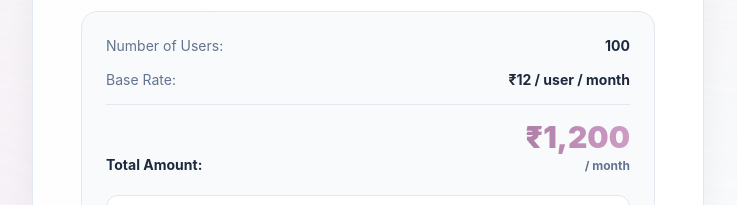
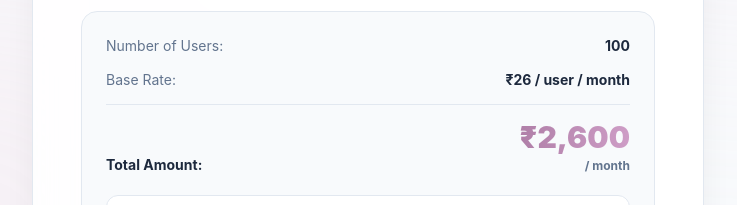
Before and after one commit to cgs-official-website/School-Management-System-Official, a React (Vite) app: page /register in a window 1280 px wide. Shown: the part 566-771 px from the top of the page, without its empty margins (272-1009 px from the left). Built offline with nearby package versions, Linux system fonts and the light colour scheme; no server answers; the database is empty.

Commit message:
fix: Resolve StaffAssignment reference error and lingering popup during import, and update pricing base rate to 26 in SchoolRegistration

```diff
--- a/src/pages/Admin/StaffAssignment.jsx
+++ b/src/pages/Admin/StaffAssignment.jsx
@@ -35,6 +35,7 @@ export default function StaffAssignment() {
 
   // Upload Modal State
   const [uploadModalOpen, setUploadModalOpen] = useState(false);
+  const [selectedStaffForUpload, setSelectedStaffForUpload] = useState(null);
   const [uploadFile, setUploadFile] = useState(null);
   const [uploading, setUploading] = useState(false);
 
@@ -240,6 +241,7 @@ export default function StaffAssignment() {
   const handleUpload = async () => {
     if (!uploadFile) return;
     setUploading(true);
+    setUploadModalOpen(false);
 
     // BULK IMPORT LOGIC
       const loadingToastId = toast.loading("Processing bulk import...");
--- a/src/pages/SchoolRegistration.jsx
+++ b/src/pages/SchoolRegistration.jsx
@@ -226,7 +226,7 @@ export default function SchoolRegistration() {
   ];
 
   // Pricing calculations
-  const pricePerUserPerMonth = 12;
+  const pricePerUserPerMonth = 26;
   const yearlyDiscountRate = 0.10; // 10%
   const numUsers = parseInt(formData.userCount, 10) || 0;
   const isCalculatorInvalid = numUsers <= 0 || calculatorError !== '';
@@ -415,7 +415,7 @@ export default function SchoolRegistration() {
                         </div>
                         <div className="flex justify-between items-center">
                           <span>Base Rate:</span>
-                          <span className="font-bold text-slate-800">₹12 / user / month</span>
+                          <span className="font-bold text-slate-800">₹26 / user / month</span>
                         </div>
                         {formData.billingCycle === 'yearly' && !isCalculatorInvalid && (
                           <div className="flex justify-between items-center text-primary-600">
@@ -575,7 +575,7 @@ export default function SchoolRegistration() {
                           </div>
                         </div>
                         <ul className="space-y-2 text-sm text-slate-600">
-                          <li className="flex items-center gap-2"><Check size={16} className="text-primary-500"/> Calculated price based on ₹12 / user / month</li>
+                          <li className="flex items-center gap-2"><Check size={16} className="text-primary-500"/> Calculated price based on ₹26 / user / month</li>
                           <li className="flex items-center gap-2"><Check size={16} className="text-primary-500"/> Billing Cycle: {formData.billingCycle === 'monthly' ? 'Monthly' : 'Yearly (10% Discount applied)'}</li>
                           {selectedPlanDetails && (
                             <li className="flex items-center gap-2"><Check size={16} className="text-primary-500"/> Base Tier: {selectedPlanDetails.name}</li>
```
